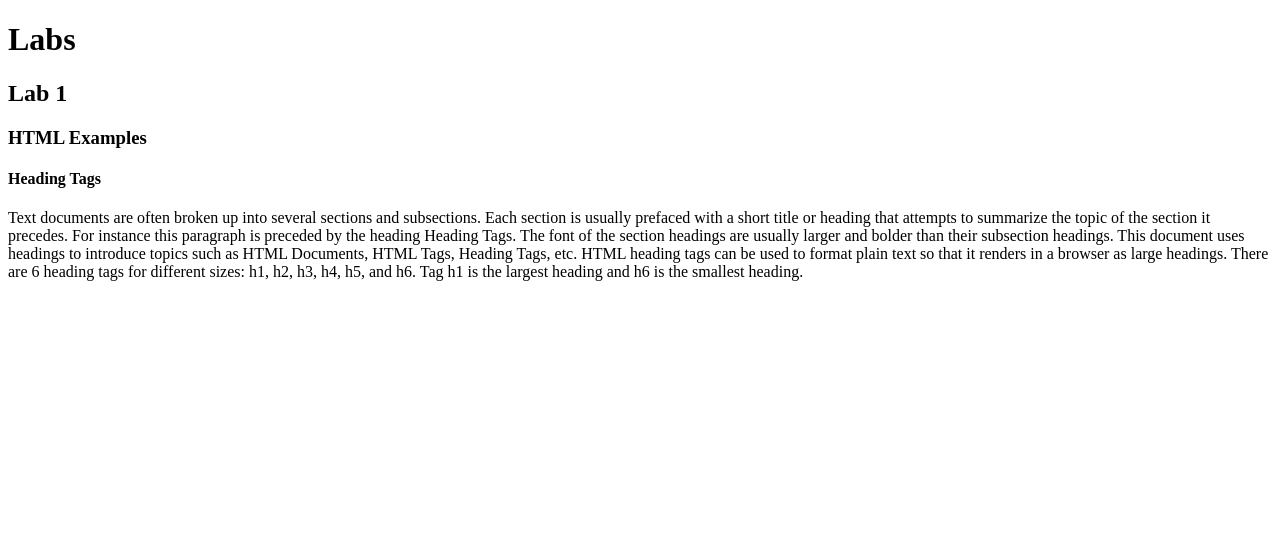
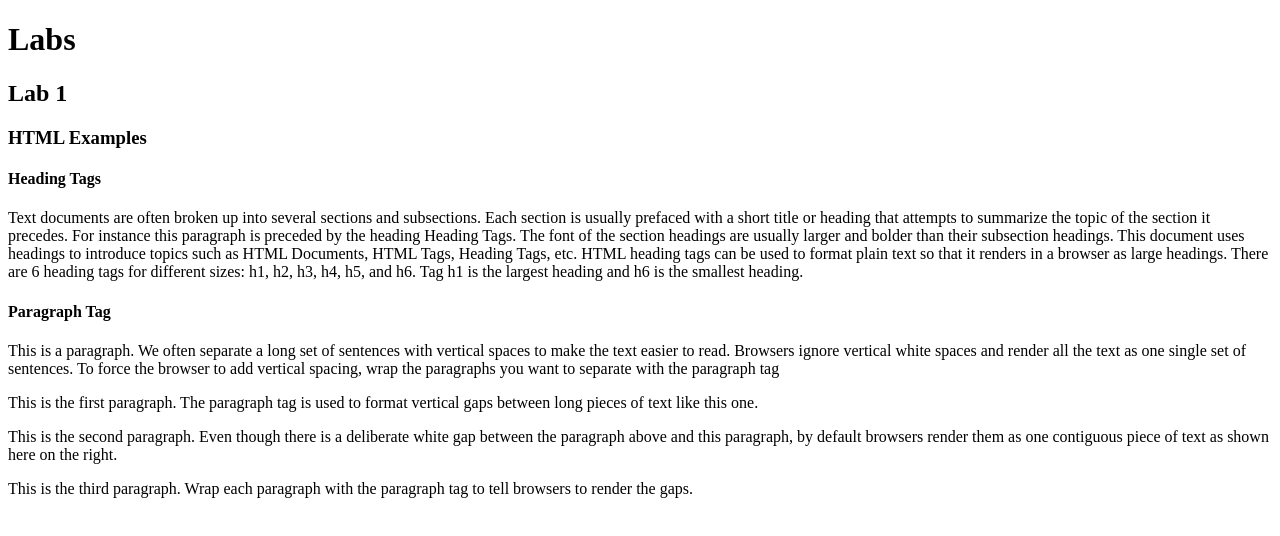
Before and after one commit to ynwtnb/kanbas-react-web-app-cs5610-fa24, a React (Create React App) app: page / in a window 1280 px wide. Shown: the top 536 px of the page. Built offline with nearby package versions, Linux system fonts and the light colour scheme; the HTML template or start-up script is replaced by a standard one.

Commit message:
Added 2.7 Paragraph Tag

```diff
--- a/src/Labs/Lab1/index.tsx
+++ b/src/Labs/Lab1/index.tsx
@@ -15,6 +15,33 @@ export default function Lab1() {
                 large headings. There are 6 heading tags for different sizes: h1, h2, h3, h4, h5, and h6.
                 Tag h1 is the largest heading and h6 is the smallest heading.
             </div>
+            <div id="wd-p-tag">
+            <h4>Paragraph Tag</h4>
+            {/* p tag is used to wrap the text and add vertical spacing between paragraphs. */}
+            <p id="wd-p-1">
+                This is a paragraph. We often separate a long set of sentences with
+                vertical spaces to make the text easier to read. Browsers ignore vertical
+                white spaces and render all the text as one single set of sentences. To
+                force the browser to add vertical spacing, wrap the paragraphs you want to
+                separate with the paragraph tag
+            </p>
+            <p id="wd-p-2">
+                This is the first paragraph. The paragraph tag is used to format
+                vertical gaps between long pieces of text like this one.
+            </p>
+            <p id  = "wd-p-3">
+                This is the second paragraph. Even though there is a deliberate white
+                gap between the paragraph above and this paragraph, by default
+                browsers render them as one contiguous piece of text as shown here on
+                the right.
+            </p>
+            <p id = "wd-p-4">
+                This is the third paragraph. Wrap each paragraph with the paragraph
+                tag to tell browsers to render the gaps.
+            </p>
+
             </div>
+        </div>
+
     );
   }
```
Lines whose indentation alone changed are shown as unchanged.
